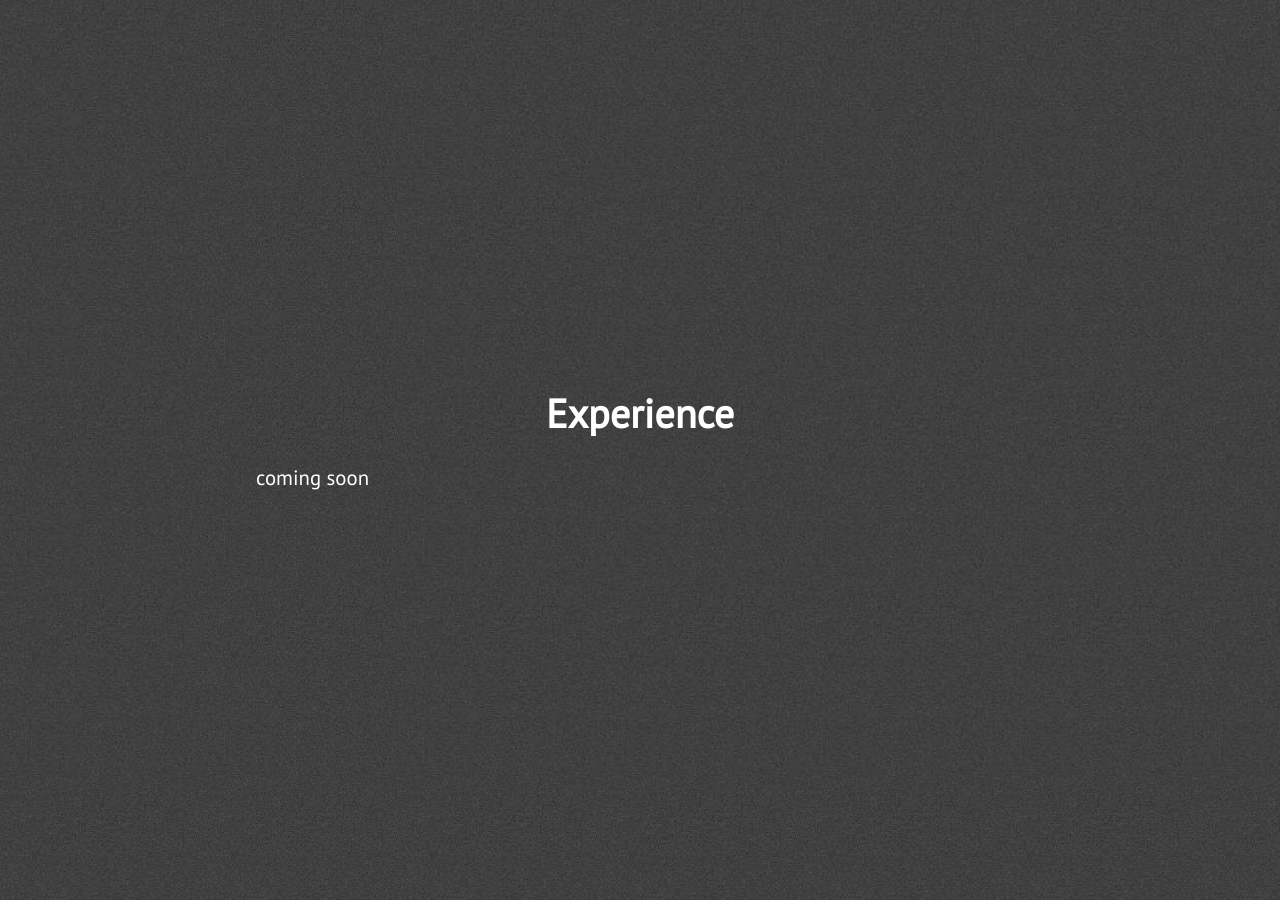
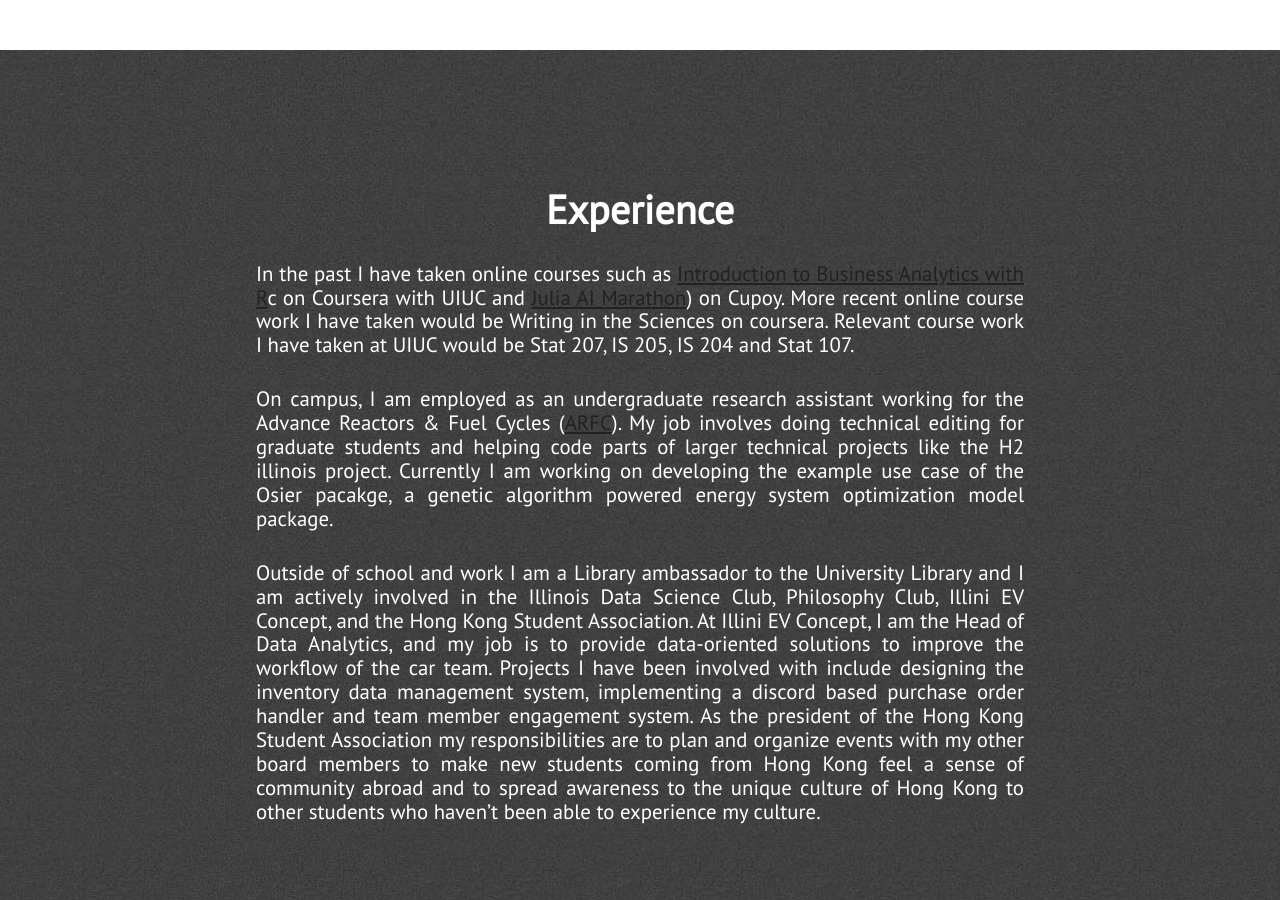
Before and after one commit to hwacc-y/hwacc-y.github.io, a Jekyll site: the page built from index.html, in a window 1280 px wide and 900 px high, scrolled down 3975 px. Built offline with Jekyll 4.4.1, drawn with Linux system fonts in a browser that asks for light colours; nearby versions of some CDN libraries; some of the changed text lies outside the part shown; grey boxes are pictures that could not be loaded.

Commit message:
Updated experience and project.js Added some pics.

```diff
--- a/_includes/experience.html
+++ b/_includes/experience.html
@@ -3,15 +3,24 @@
         <div class="full-width">
             <div class="section-heading">Experience</div>
             <p class="paragraph-text justify-text">
-               coming soon
+               In the past I have taken online courses such as <a href="https://coursera.org/share/cb39cc2299c0d1de717da9bec43d23b5">Introduction to Business Analytics with R</a>c
+                on Coursera with UIUC and <a href="https://github.com/hwacc-y/JuliaMarathon">Julia AI Marathon</a>) on Cupoy. More recent online course work I have taken would be Writing in the Sciences on coursera.
+                Relevant  course work I have taken at UIUC would be Stat 207, IS 205, IS 204 and Stat 107.
             </p>
 
             <p class="paragraph-text justify-text">
-
+                 On campus, I am employed as an undergraduate research assistant working for the Advance Reactors & Fuel Cycles (<a href="arfc.github.io">ARFC</a>).
+                  My job involves doing technical editing for graduate students and helping code parts of larger technical projects like the H2 illinois project.
+                  Currently I am working on developing the example use case of the Osier pacakge, a genetic algorithm powered energy system optimization model package.
             </p>
 
             <p class="paragraph-text justify-text">
-
+                Outside of school and work I am a Library ambassador to the University Library and I am actively involved in
+                the Illinois Data Science Club, Philosophy Club, Illini EV Concept, and the Hong Kong Student Association. At Illini EV Concept,
+                I am the Head of Data Analytics, and my job is to provide data-oriented solutions to improve the workflow of the car team. Projects I have been involved with include
+                designing  the inventory data management  system, implementing a discord based purchase order handler and team member engagement system. As the president of the Hong Kong Student Association
+                my responsibilities are to plan and organize events with my other board members to make new students coming from Hong Kong feel a sense of community abroad and to spread awareness to the
+                unique culture of Hong Kong to other students who haven’t been able to experience my culture.
             </p>
         </div>
     </section>
--- a/_includes/extra.html
+++ b/_includes/extra.html
@@ -3,7 +3,7 @@
         <div>
             <div class="section-heading" id="chat-text">Contact</div>
             <p class="paragraph-text justify-text">
-                Please feel free to email to me with any questions at: <a href="mailto:{{ site.email }}">{{ site.email }}</a> (<a href="">PGP Key</a>). My resume is available here: <a href="{{ site.blog_url }}/resume/resume.pdf">PDF</a>, <a href="{{ site.blog_url }}/resume/resume.docx">DOC</a>
+                Please feel free to email to me with any questions at: <a href="mailto:{{ site.email }}">{{ site.email }}</a> (<a href="">PGP Key</a>). My resume is available here: <a href="{{ site.blog_url }}/resume/resume.pdf">PDF</a>.
             </p>
             <div class="extra-links">
                 <span class="hint--bottom bottom-link" aria-label="Email">
--- a/assets/js/projects.js
+++ b/assets/js/projects.js
@@ -25,7 +25,7 @@ let render_projects = (slug) => {
             title: 'Simian Facial Classifer',
             demo: false,
             technologies: ['Deep Learning', 'Julia'],
-            description: "",
+            description: "A simian visual classifier with an accuracy over 0.95, using a 10 distinct simian classification datasets",
             categories: ['featured', 'data_a']
         },
         {
@@ -34,7 +34,7 @@ let render_projects = (slug) => {
             title: 'Spotify Frequency Analysis',
             demo: false,
             technologies: ['Data Analysis', 'OpenCV'],
-            description: "",
+            description: "Ongoing",
             categories: ['featured', 'data_a']
         },
         {
@@ -56,7 +56,7 @@ let render_projects = (slug) => {
             categories: ['research', 'diy','featured']
         },
         {
-            image: 'assets/images/graph_r.png',
+            image: 'assets/images/graph_r.jpeg',
             link: 'https://coursera.org/share/17d67aefa8768d43e13e47550add82f1',
             title: 'Business Analytics Visualization using R',
             demo: false,
```
Also changed, not shown: assets/images/graph_r.jpeg (added), 1 other file.
